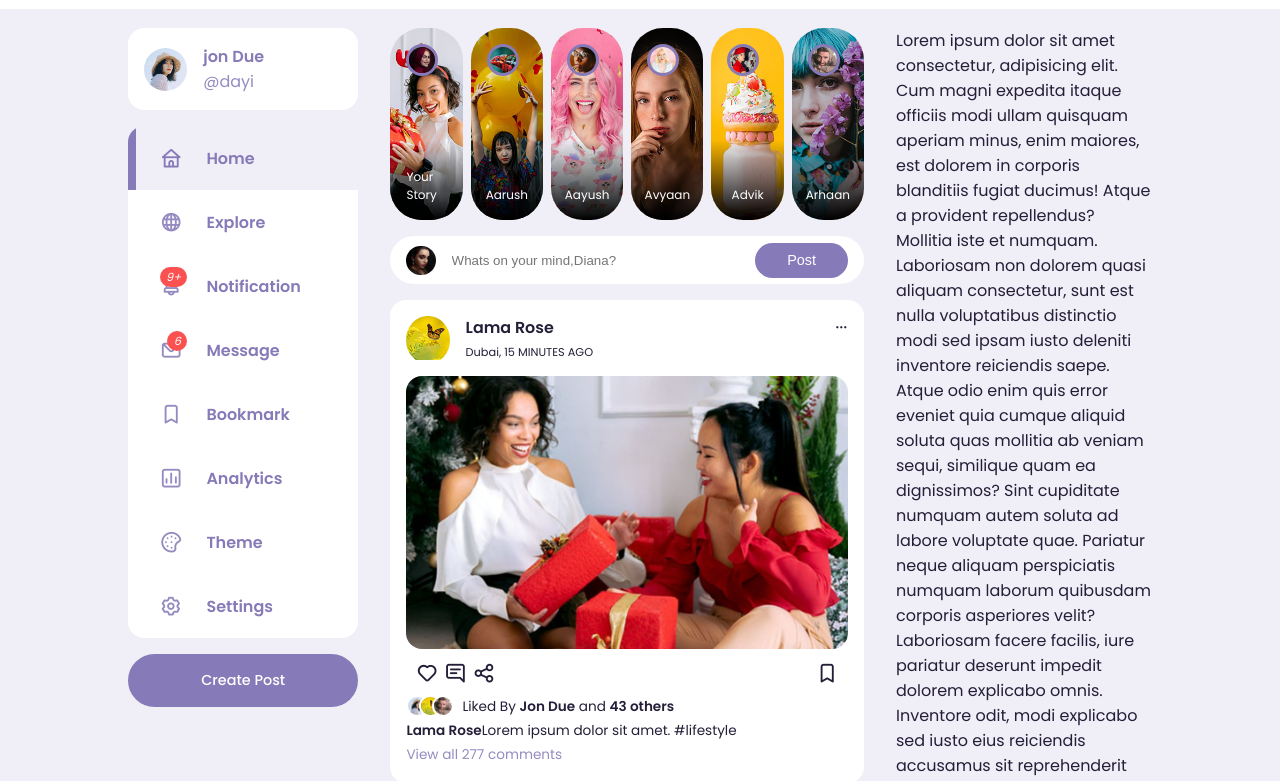
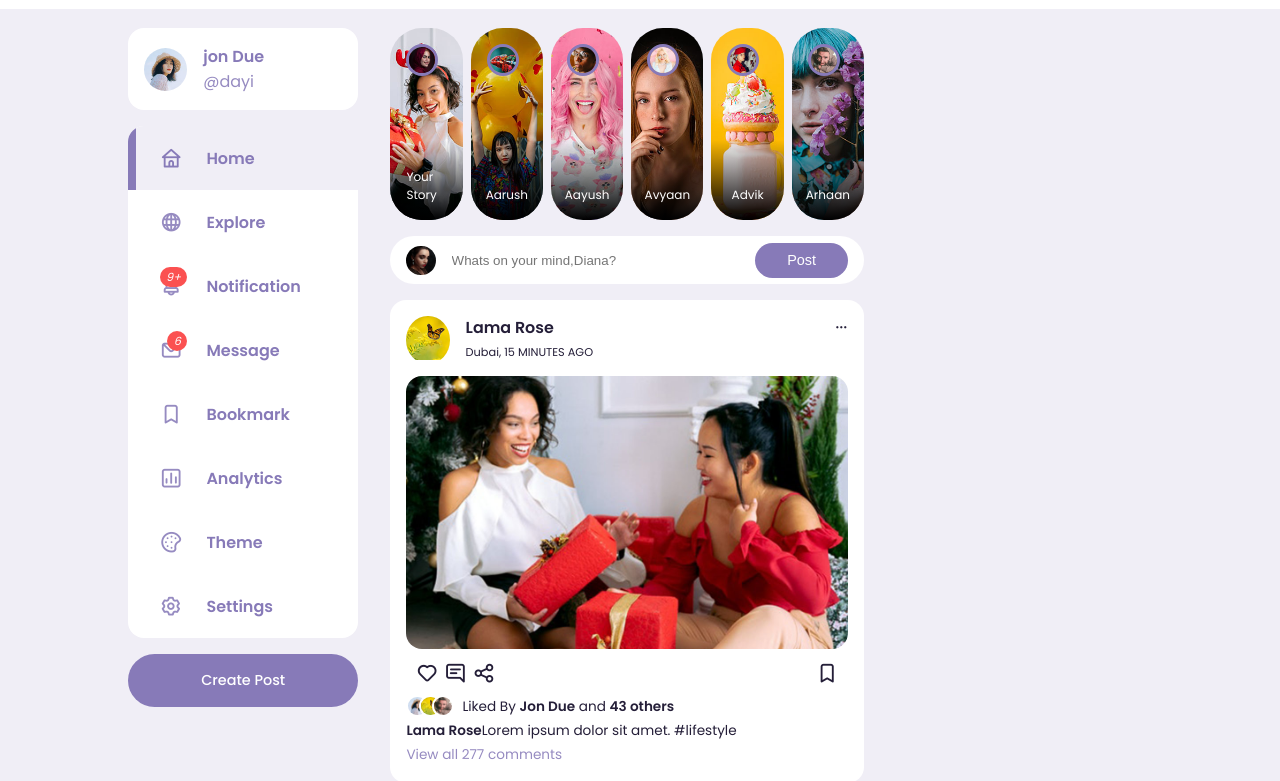
Before and after one commit to Hamim-200/Social_Media, a plain HTML site: page index.html in a window 1280 px wide. Shown: the part 58-839 px from the top of the page. Drawn offline with nearby package versions, Linux system fonts and the light colour scheme.

Commit message:
right side part start

```diff
--- a/index.html
+++ b/index.html
@@ -39,6 +39,8 @@
     <!-- Main section Start -->
     <main>
         <div class="container">
+
+            <!-- Start Of Sidebar -->
             <div class="left">
                 <a class="profile">
                     <div class="profile-photo">
@@ -52,7 +54,7 @@
                     </div>
                 </a>
 
-                <!-- Sidebar -->
+                <!-- SIDEBAR START -->
                 <div class="sidebar">
                     <a class="menu-item active">
                         <span><i class="uil uil-home"></i></span>
@@ -146,12 +148,13 @@
                     </a>
                 </div>
                 <label for="create-post" class="btn btn-primary">Create Post</label>
+                <!-- SIDEBAR END -->
             </div>
             <!-- End Of Sidebar -->
 
-            <!-- Middle part Start -->
+            <!-- Middle PART START -->
             <div class="middle">
-                <!-- Stories -->
+                <!-- STORIES START -->
                 <div class="stories">
                     <div class="stroy">
                         <div class="profile-photo">
@@ -204,6 +207,7 @@
                 </div>
                 <!-- STORIES END -->
 
+                <!-- CREATE POST START -->
                 <form class="create-post">
                     <div class="profile-photo">
                         <img src="images/profile-12.jpg">
@@ -211,9 +215,9 @@
                     <input type="text" placeholder="Whats on your mind,Diana?" id="create-post">
                     <input type="submit" value="Post" class="btn btn-primary">
                 </form>
+                <!-- CREATE POST END -->
 
-
-                <!-- FEEDS -->
+                <!-- FEEDS START-->
                 <div class="feeds">
                     <!-- FEED 1-->
                     <div class="feed">
@@ -539,38 +543,15 @@
                     </div>
 
                 </div>
+                <!-- FEEDS End-->
             </div>
+            <!-- MIDDLE PART END -->
 
+            <!-- RIGHT PART START -->
+            <div class="right">
 
-
-
-
-
-
-
-
-
-
-
-
-
-            <div class="right">
-                Lorem ipsum dolor sit amet consectetur, adipisicing elit. Cum magni expedita itaque officiis modi ullam
-                quisquam aperiam minus, enim maiores, est dolorem in corporis blanditiis fugiat ducimus! Atque a
-                provident repellendus? Mollitia iste et numquam. Laboriosam non dolorem quasi aliquam consectetur, sunt
-                est nulla voluptatibus distinctio modi sed ipsam iusto deleniti inventore reiciendis saepe. Atque odio
-                enim quis error eveniet quia cumque aliquid soluta quas mollitia ab veniam sequi, similique quam ea
-                dignissimos? Sint cupiditate numquam autem soluta ad labore voluptate quae. Pariatur neque aliquam
-                perspiciatis numquam laborum quibusdam corporis asperiores velit? Laboriosam facere facilis, iure
-                pariatur deserunt impedit dolorem explicabo omnis. Inventore odit, modi explicabo sed iusto eius
-                reiciendis accusamus sit reprehenderit dolore cupiditate corporis laboriosam consequuntur! Officia
-                delectus enim ab tenetur itaque temporibus, laboriosam explicabo hic nemo autem reprehenderit quas illo
-                ipsa illum alias reiciendis optio. Ab officiis impedit beatae aut eaque tenetur ea eveniet molestiae
-                culpa explicabo! Temporibus debitis at minus quos. Assumenda adipisci id non doloribus eos esse.
-                Deleniti sit sequi officiis fugiat veritatis et dolor quas quaerat similique cum placeat accusantium
-                culpa odit fuga nobis incidunt perferendis enim iste consequuntur delectus soluta libero cumque, dicta
-                eum. Perspiciatis atque doloribus sequi eius! In deserunt hic doloribus!
             </div>
+            <!-- RIGHT PART END -->
         </div>
     </main>
 
```
